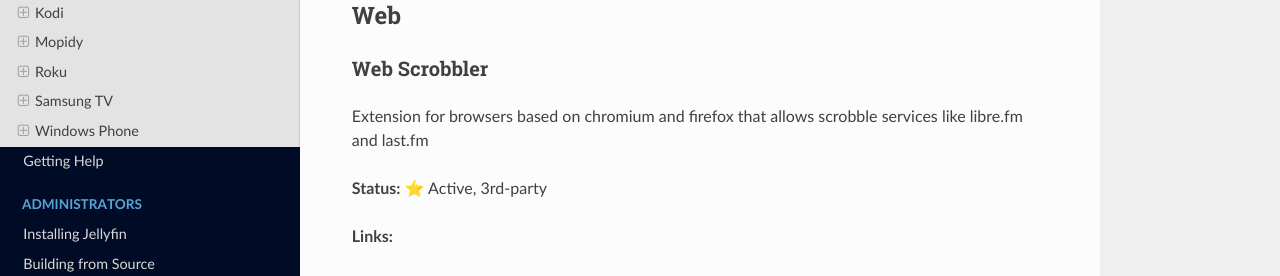
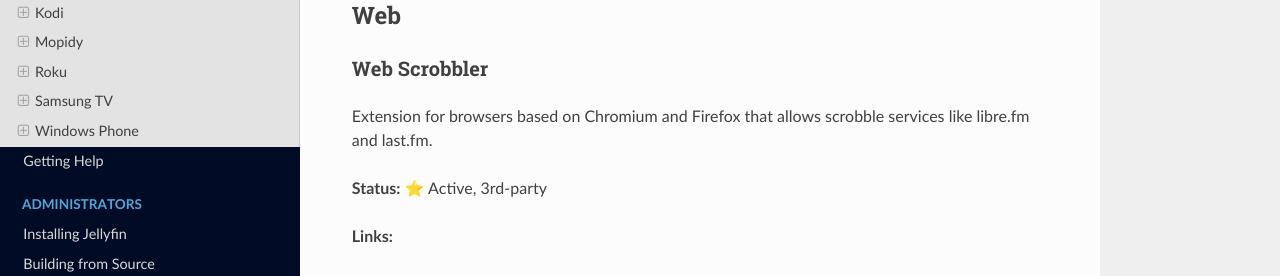
Before and after one commit to jellyfin-archive/jellyfin-docs, an MkDocs documentation site: the page built from docs/clients.md, in a window 1280 px wide and 900 px high, scrolled down 2605 px. Shown: the part 151-427 px from the top of the window. Built offline with MkDocs 1.6.1, drawn with Linux system fonts in a browser that asks for light colours; nearby versions of some CDN libraries; old or Windows-style settings are respelled for this version of MkDocs.

```diff
--- a/docs/clients.md
+++ b/docs/clients.md
@@ -97,7 +97,7 @@ A desktop media interface for Windows.
 
 ### Web Scrobbler
 
-Extension for browsers based on chromium and firefox that allows scrobble services like libre.fm and last.fm
+Extension for browsers based on Chromium and Firefox that allows scrobble services like libre.fm and last.fm.
 
 **Status:** ⭐ Active, 3rd-party
 
```
